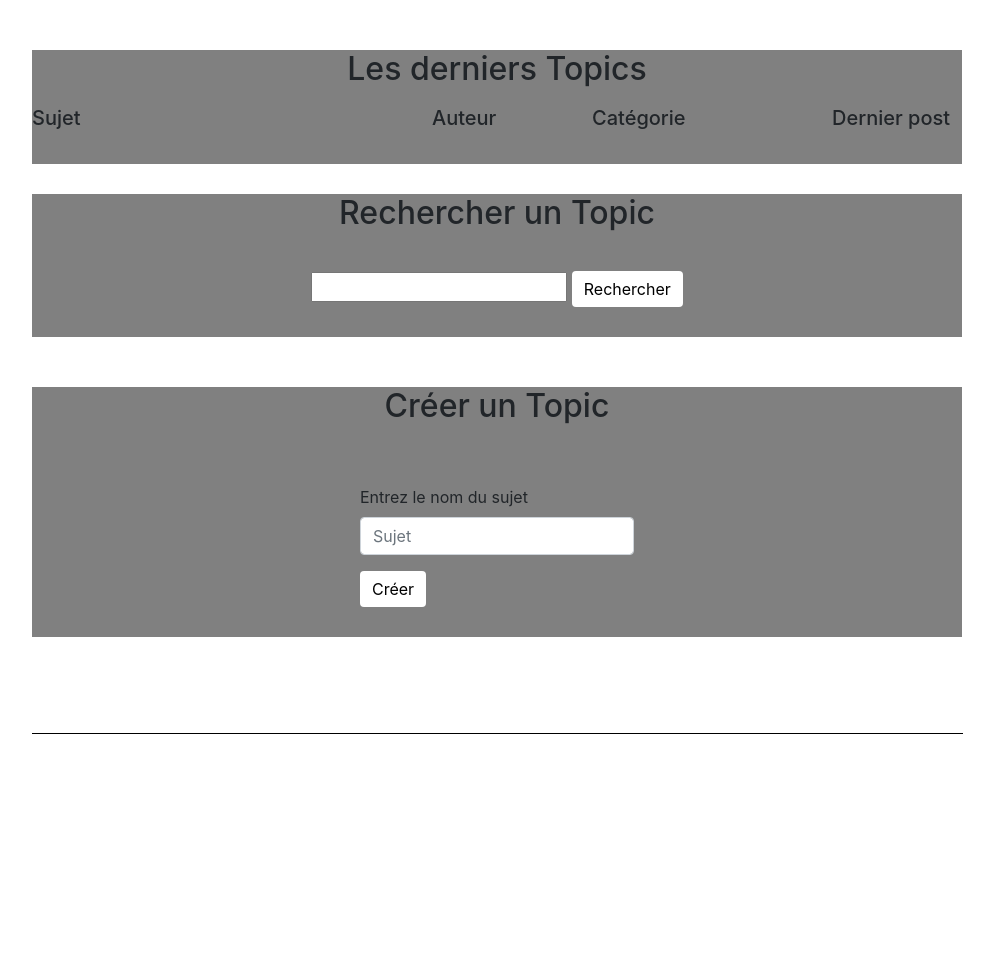
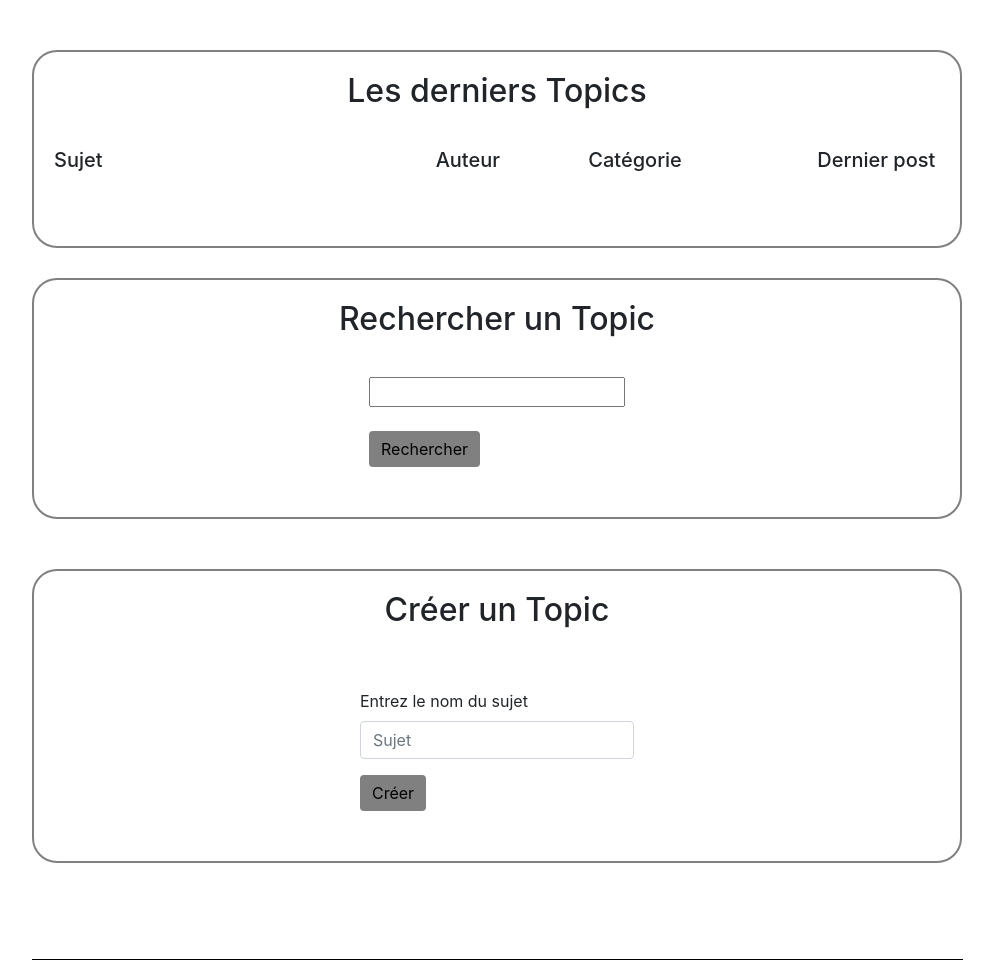
Before and after one commit to SamarMel/pjs4, a PHP site: page /AccueilForum.html in a window 1280 px wide. Shown: the part 56-1016 px from the top of the page, without its empty margins (143-1136 px from the left). Before the commit the page ends 790 px from the top, so only its background shows below. Run offline with PHP 8.4, Linux system fonts and the light colour scheme.

Commit message:
maj (css)
rajouter animations
se mettre d'accord sur police et couleurs

rajouter code php

```diff
--- a/Forum/AccueilForum.html
+++ b/Forum/AccueilForum.html
@@ -83,6 +83,8 @@
                                   <option value="Opera">
                                   <option value="Safari">
                                 </datalist>
+                                </br>
+                                </br>
                                 <button type="submit" class="btn btn-primary">Rechercher</button>
                             </form>
 
--- a/Forum/accueil_forum.css
+++ b/Forum/accueil_forum.css
@@ -6,7 +6,10 @@
 
 #topicsBox{
     margin-bottom: 30px;
-    background-color: grey;
+   /* background-color: grey;*/
+    border-radius: 25px;
+    border: 2px solid  grey;
+    padding: 20px;
 
 }
 
@@ -19,7 +22,7 @@
 #sujet{
     display: table;
     margin: 0 auto;
-   margin-bottom: 10px;
+    margin-bottom: 30px;
 
 }
 
@@ -63,8 +66,11 @@
     display: table;
     margin: 0 auto;
     margin-bottom: 50px;
-    background-color: grey;
+   /* background-color: grey;*/
     width: 100%;
+    border-radius: 25px;
+    border: 2px solid  grey;
+    padding: 20px;
 
 
 }
@@ -78,14 +84,17 @@
     display: table;
     margin: 0 auto;
     margin-bottom: 50px;
-    background-color: grey;
+    /*background-color: grey;*/
     width: 100%;
+    border-radius: 25px;
+    border: 2px solid  grey;
+    padding: 20px;
 
 }
 
 #creerTopic .btn {
     color: black;
-    background-color: white;
+    background-color:grey;
     border: black;
 
 
@@ -93,7 +102,7 @@
 
 #rechercherTopic .btn{
     color: black;
-    background-color: white;
+    background-color: grey;
     border: black;
 
 }
```
